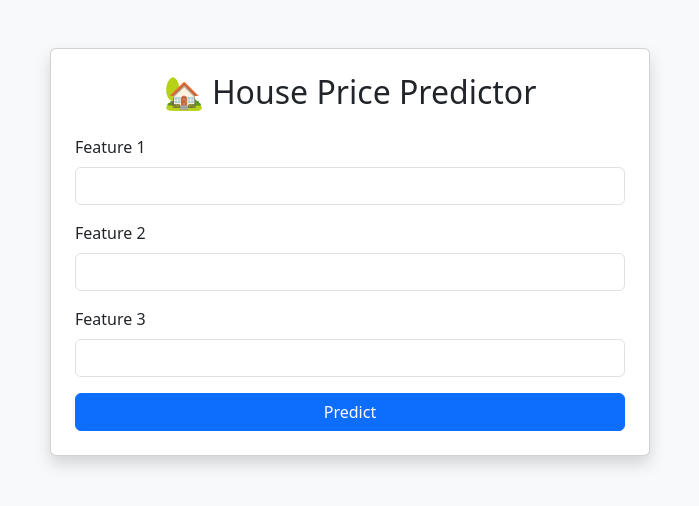
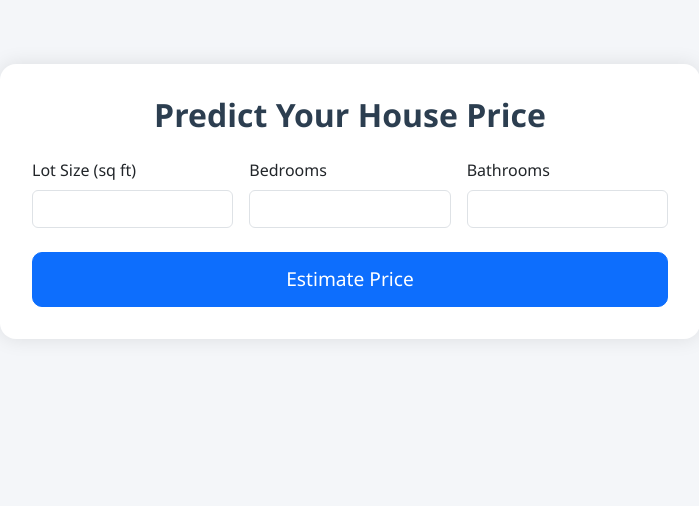
Before and after one commit to Mohilc/Price-Predictor-, a Flask app: page / in a window 1280 px wide. Shown: the top 506 px of the page, without its empty margins (290-989 px from the left). Run offline with Flask 3, Linux system fonts and the light colour scheme; parts of the project's set-up code (start-up, migrations or seed data) failed here and were passed over.

Commit message:
Update index.html

```diff
--- a/templates/index.html
+++ b/templates/index.html
@@ -4,30 +4,62 @@
 <head>
     <meta charset="UTF-8">
     <meta name="viewport" content="width=device-width, initial-scale=1.0">
-    <title>House Price Predictor</title>
+    <title>House Price Estimator</title>
     <link href="https://cdn.jsdelivr.net/npm/bootstrap@5.3.0/dist/css/bootstrap.min.css" rel="stylesheet">
+    <link rel="stylesheet" href="{{ url_for('static', filename='style.css') }}">
+    <style>
+        body {
+            background-color: #f4f6f9;
+            font-family: 'Segoe UI', sans-serif;
+        }
+        .card {
+            border: none;
+            border-radius: 16px;
+            padding: 2rem;
+            margin-top: 4rem;
+            box-shadow: 0 0 20px rgba(0,0,0,0.1);
+            background-color: #fff;
+        }
+        .form-label {
+            font-weight: 500;
+        }
+        .btn-primary {
+            font-size: 1.2rem;
+            padding: 0.75rem;
+            border-radius: 10px;
+        }
+        h1 {
+            font-size: 2rem;
+            font-weight: bold;
+            color: #2c3e50;
+        }
+    </style>
 </head>
-<body class="bg-light">
-    <div class="container py-5">
-        <div class="card shadow p-4 mx-auto" style="max-width: 600px;">
-            <h2 class="mb-4 text-center">🏡 House Price Predictor</h2>
+<body>
+    <div class="container">
+        <div class="card mx-auto" style="max-width: 700px;">
+            <h1 class="text-center mb-4">Predict Your House Price</h1>
             <form action="/predict" method="POST">
-                <div class="mb-3">
-                    <label class="form-label">Feature 1</label>
-                    <input type="number" name="feature1" step="any" class="form-control" required>
+                <div class="row g-3">
+                    <div class="col-md-4">
+                        <label class="form-label">Lot Size (sq ft)</label>
+                        <input type="number" name="feature1" step="any" class="form-control" required>
+                    </div>
+                    <div class="col-md-4">
+                        <label class="form-label">Bedrooms</label>
+                        <input type="number" name="feature2" step="any" class="form-control" required>
+                    </div>
+                    <div class="col-md-4">
+                        <label class="form-label">Bathrooms</label>
+                        <input type="number" name="feature3" step="any" class="form-control" required>
+                    </div>
                 </div>
-                <div class="mb-3">
-                    <label class="form-label">Feature 2</label>
-                    <input type="number" name="feature2" step="any" class="form-control" required>
-                </div>
-                <div class="mb-3">
-                    <label class="form-label">Feature 3</label>
-                    <input type="number" name="feature3" step="any" class="form-control" required>
-                </div>
-                <button type="submit" class="btn btn-primary w-100">Predict</button>
+                <button type="submit" class="btn btn-primary w-100 mt-4">Estimate Price</button>
             </form>
             {% if prediction_text %}
-                <div class="alert alert-info mt-4 text-center">{{ prediction_text }}</div>
+                <div class="alert alert-info text-center mt-4">
+                    {{ prediction_text }}
+                </div>
             {% endif %}
         </div>
     </div>
```
